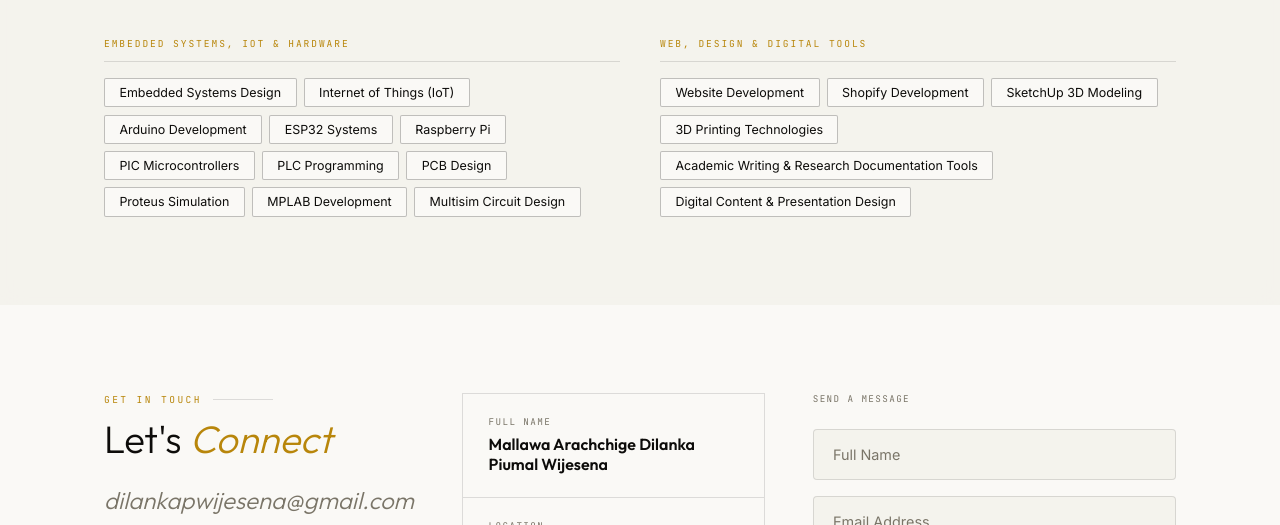
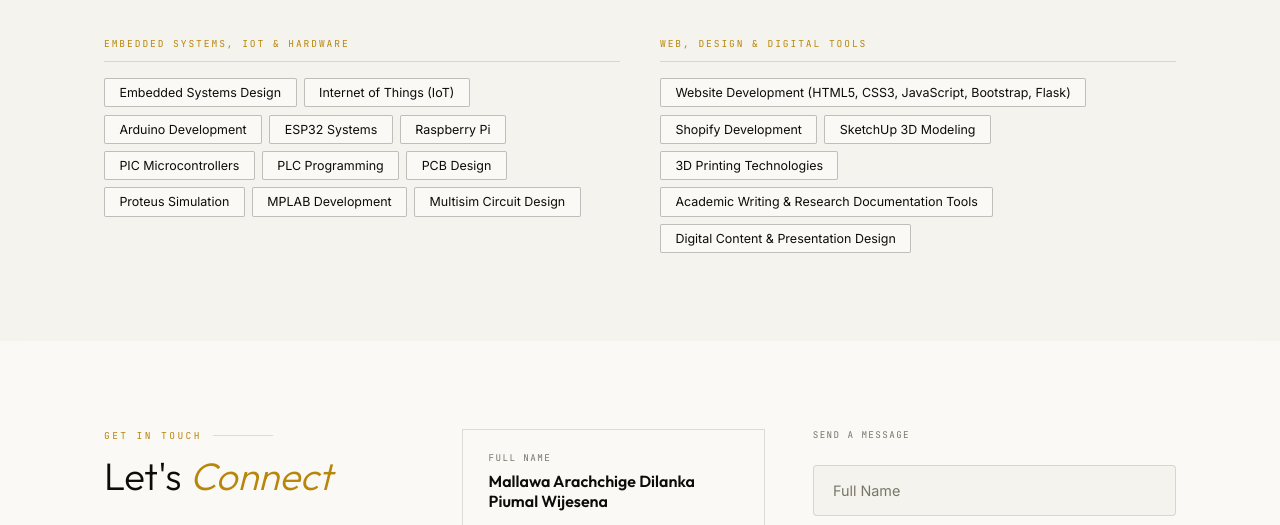
Before and after one commit to Dilankawusl/DPW-WEB, a plain HTML site: page index.html in a window 1280 px wide. Shown: the part 6259-6784 px from the top of the page. Drawn offline with Linux system fonts and the light colour scheme.

Commit message:
feat: update website development skill description with specific technology stack

```diff
--- a/index.html
+++ b/index.html
@@ -497,7 +497,7 @@
         <div class="skill-block reveal reveal-delay-3">
           <div class="skill-block-title">Web, Design & Digital Tools</div>
           <div class="skill-cloud">
-            <span class="skill-chip">Website Development</span>
+            <span class="skill-chip">Website Development (HTML5, CSS3, JavaScript, Bootstrap, Flask)</span>
             <span class="skill-chip">Shopify Development</span>
             <span class="skill-chip">SketchUp 3D Modeling</span>
             <span class="skill-chip">3D Printing Technologies</span>
```
